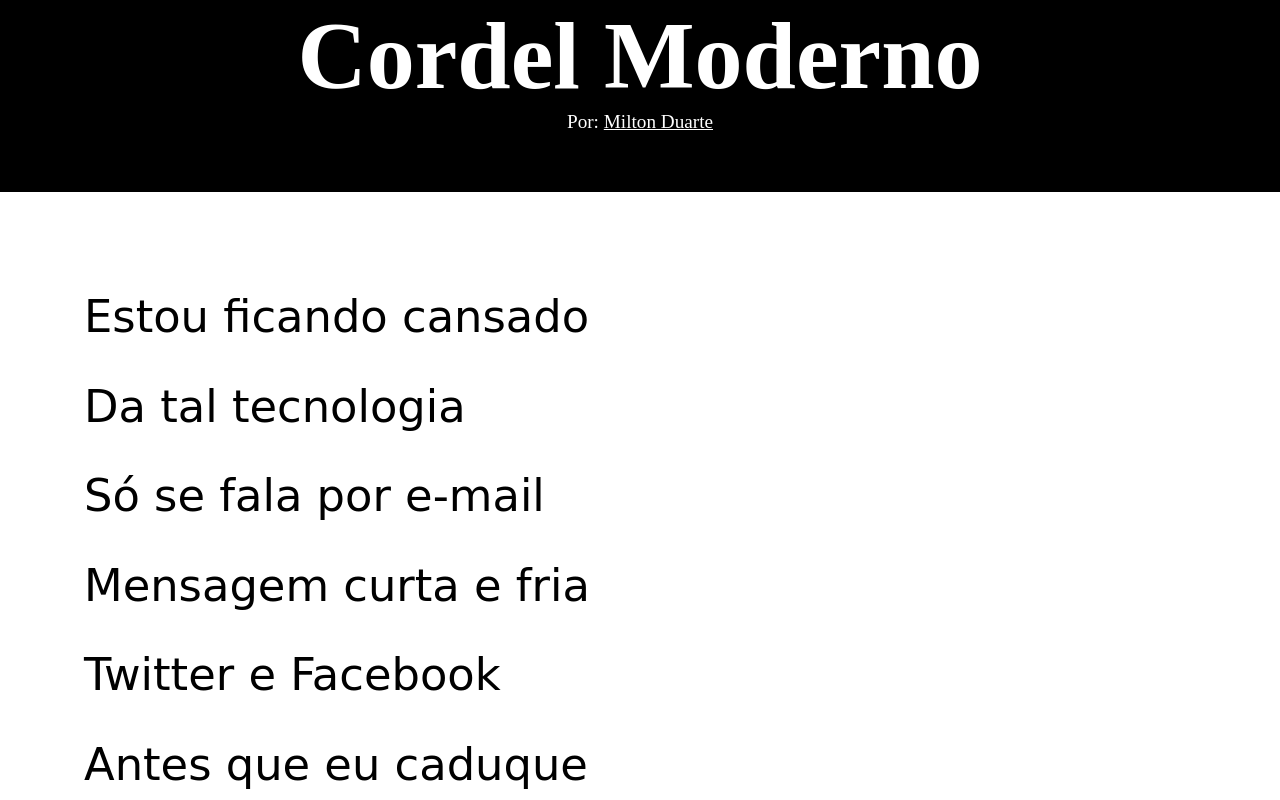
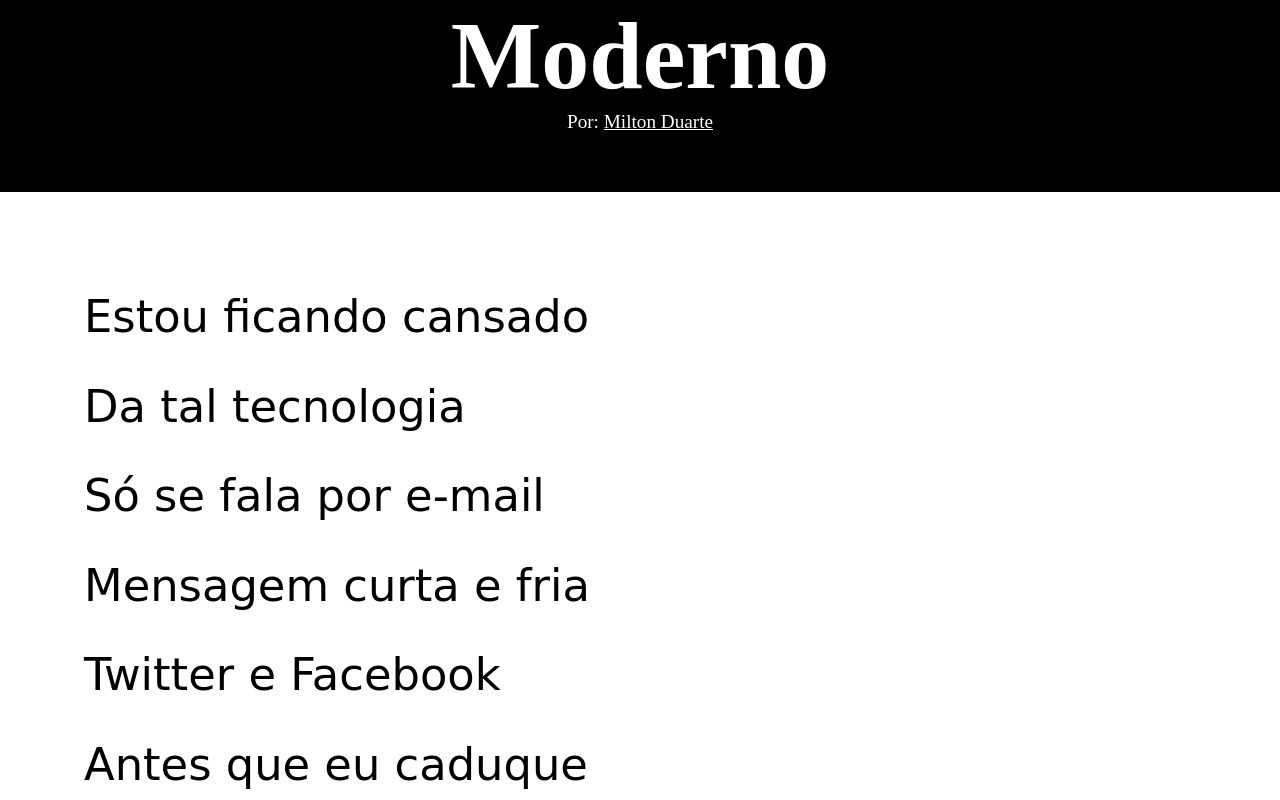
Before and after one commit to OnyxRaijin/projeto-cordel, a plain HTML site: page index.html in a window 1280 px wide. Shown: the top 800 px of the page. Drawn offline with Linux system fonts and the light colour scheme.

Commit message:
Update index.html
Mudei o título da página novamente

```diff
--- a/index.html
+++ b/index.html
@@ -7,12 +7,12 @@
 
     <meta name="description" content="O cordel &#34;Moderno&#34; escrito por Milton Duarte trata da vida nos tempos conteporâneos com a ascensão da tecnologia"> <!--Descrição da página-->
     <link rel="stylesheet" href="estilo/style.css"> <!--Conecção com as folhas de estilo-->
-    <title>Cordel</title>
+    <title>Cordel Moderno</title>
 </head>
 <body>
     <!--Cabeçalho-->
     <header>
-        <h1>Cordel Moderno</h1>
+        <h1>Moderno</h1>
         <p>Por: <a href="https://www.recantodasletras.com.br/poesias/3186743" target="_blank" rel="next">Milton Duarte</a></p>
     </header>
 
```
